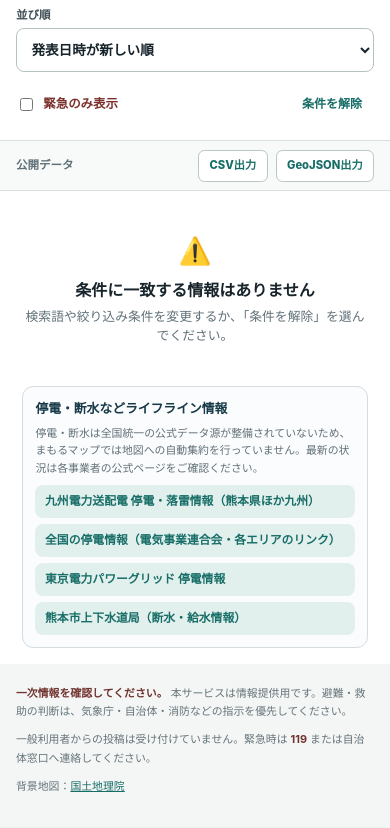
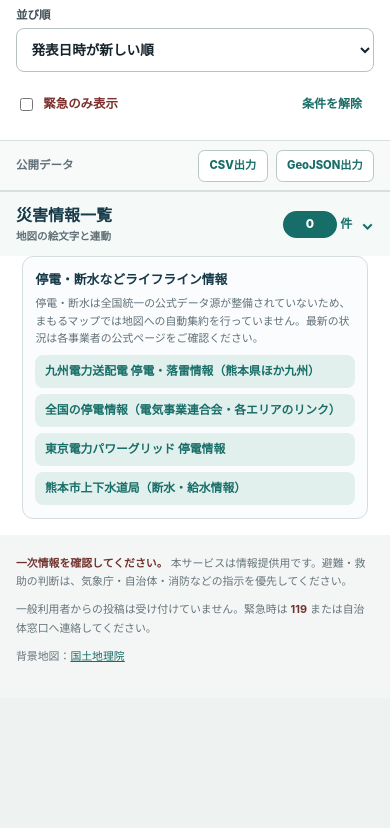
Before and after one commit to ykxlly/mamoru-map, a website: page public/index.html in a window 390 px wide. Shown: the part 1431-2259 px from the top of the page. After the commit the page ends 2130 px from the top, so only its background shows below. Drawn offline with nearby package versions, Linux system fonts and the light colour scheme; no server answers.

Commit message:
Improve disaster list drawer

```diff
--- a/public/app.js
+++ b/public/app.js
@@ -692,6 +692,7 @@
     .forEach((report) => { totals[report.priority] += 1; });
   Object.entries(totals).forEach(([key, value]) => { $(`#count-${key}`).textContent = value; });
   $('#visible-count').textContent = state.filtered.length;
+  $('#drawer-visible-count').textContent = state.filtered.length;
   const mapped = state.filtered.filter(hasCoordinates).length;
   const event = state.events.find((item) => item.key === state.selectedEventKey);
   const period = event ? `${event.name}・${formatBucket(state.timeBuckets[state.selectedBucketIndex])}まで` : '現在の全国情報';
@@ -852,11 +853,14 @@
 
 function selectReport(report, moveMap) {
   state.selectedId = report.id;
+  const drawer = $('#event-list-drawer');
+  if (drawer && !drawer.open) drawer.open = true;
   syncPlateauAreaSelection(report);
   loadPlateauAvailability(report);
   loadPlateau3dConfig(report);
   loadHazardConfig(report);
   $$('.event-card').forEach((card) => { card.dataset.selected = String(card.dataset.id === report.id); });
+  document.querySelector(`.event-card[data-id="${CSS.escape(String(report.id))}"]`)?.scrollIntoView({ block: 'nearest', behavior: reducedMotion ? 'auto' : 'smooth' });
   if (!hasCoordinates(report) || !state.mapReady) {
     $('#live').textContent = 'この情報には地図上の位置がありません。原文で場所をご確認ください。';
     return;
@@ -1196,6 +1200,8 @@
 }
 
 function bindControls() {
+  const drawer = $('#event-list-drawer');
+  if (drawer && window.matchMedia('(max-width: 58rem)').matches) drawer.open = false;
   const form = $('#filter-form');
   form.addEventListener('submit', (event) => { event.preventDefault(); scheduleRender(); });
   $('#search-query').addEventListener('input', scheduleRender);
--- a/public/index.html
+++ b/public/index.html
@@ -208,7 +208,13 @@
         <a href="/api/reports.geojson" download>GeoJSON出力</a>
       </div>
 
-      <section id="event-list" class="event-list" aria-label="公開情報一覧" tabindex="-1" aria-busy="true"></section>
+      <details id="event-list-drawer" class="event-list-drawer" open>
+        <summary>
+          <span><strong>災害情報一覧</strong><small>地図の絵文字と連動</small></span>
+          <span><output id="drawer-visible-count" for="event-list">0</output> 件</span>
+        </summary>
+        <section id="event-list" class="event-list" aria-label="公開情報一覧" tabindex="-1" aria-busy="true"></section>
+      </details>
 
       <section class="lifeline-panel" aria-labelledby="lifeline-title">
         <h3 id="lifeline-title">停電・断水などライフライン情報</h3>
--- a/public/styles.css
+++ b/public/styles.css
@@ -767,6 +767,32 @@
     text-decoration: none;
   }
 
+  .event-list-drawer {
+    border-block-start: 1px solid var(--line);
+    background: #fff;
+  }
+  .event-list-drawer > summary {
+    position: sticky;
+    inset-block-start: 0;
+    z-index: 2;
+    min-block-size: 3.5rem;
+    display: flex;
+    align-items: center;
+    justify-content: space-between;
+    gap: .75rem;
+    padding-inline: 1.35rem;
+    color: var(--navy);
+    background: #f5f9f8;
+    cursor: pointer;
+    list-style: none;
+  }
+  .event-list-drawer > summary::-webkit-details-marker { display: none; }
+  .event-list-drawer > summary strong { display: block; font-size: .9rem; }
+  .event-list-drawer > summary small { display: block; margin-block-start: .15rem; color: var(--muted); font-size: .66rem; font-weight: 700; }
+  .event-list-drawer > summary > span:last-child { display: inline-flex; align-items: center; gap: .2rem; color: var(--teal); font-size: .75rem; font-weight: 850; }
+  .event-list-drawer > summary > span:last-child::after { content: "⌄"; margin-inline-start: .35rem; font-size: 1rem; }
+  .event-list-drawer[open] > summary > span:last-child::after { transform: rotate(180deg); }
+  #drawer-visible-count { min-inline-size: 2.5rem; padding: .28rem .45rem; border-radius: 999px; color: #fff; background: var(--teal); text-align: center; }
   .event-list { min-block-size: 8rem; }
   .event-card {
     position: relative;
@@ -1019,6 +1045,8 @@
   .filter-form,
   .event-card,
   .sidebar-foot { padding-inline: 1rem; }
+  .event-list-drawer > summary { min-block-size: 4rem; padding-inline: 1rem; }
+  .event-list-drawer > summary strong { font-size: 1rem; }
   .weather-panel { margin-inline: 1rem; }
   .list-guide { margin-inline: 1rem; }
   .export-row { padding-inline: 1rem; }
```
